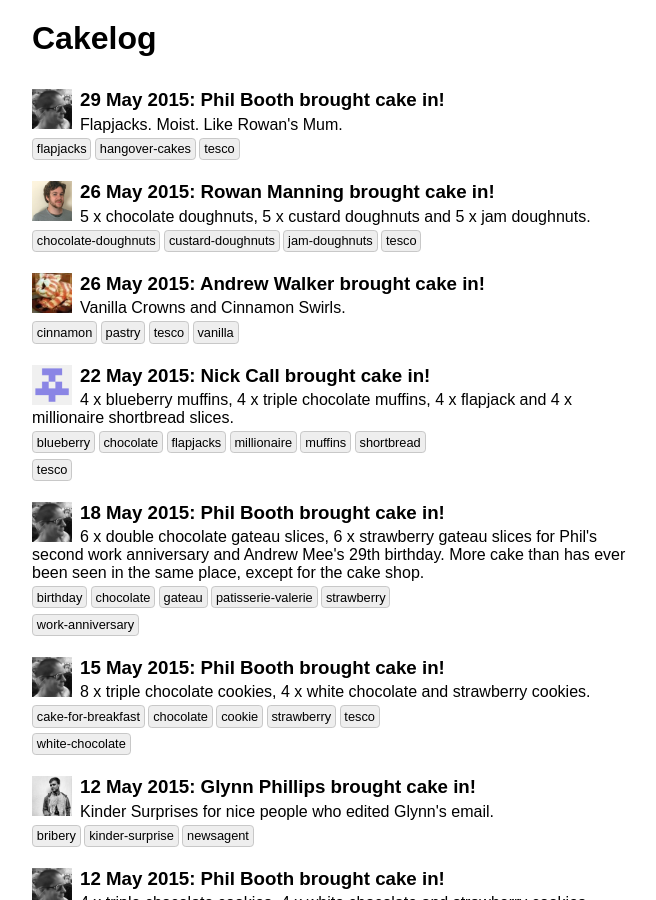
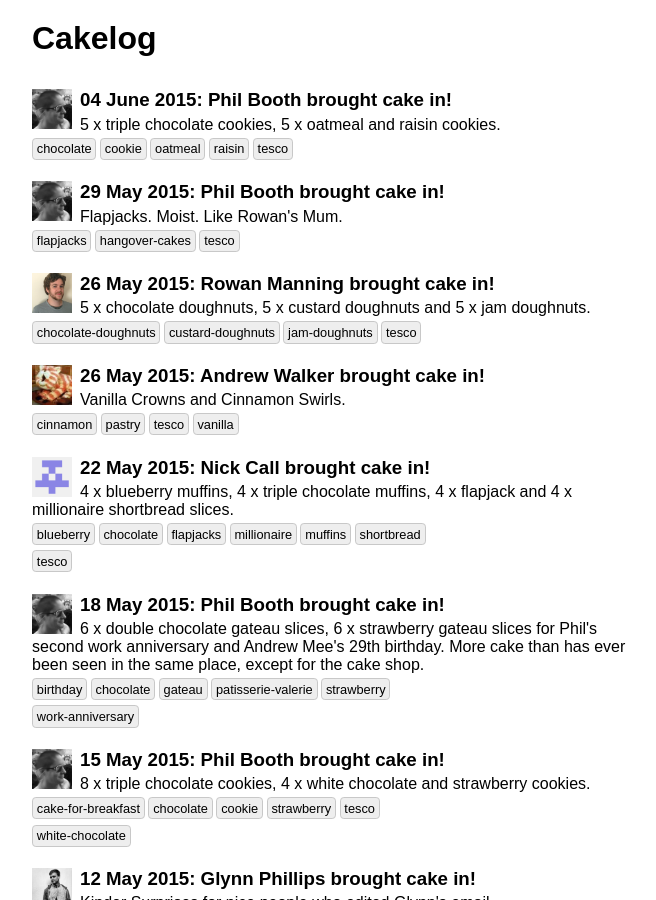
Before and after one commit to fedtoys/cakelog, a Jekyll site: the page built from index.html, in a window 1280 px wide and 900 px high. Shown: the whole window, without its empty margins (308-964 px from the left). Built offline with Jekyll 4.4.1, drawn with Linux system fonts in a browser that asks for light colours.

Commit message:
Cookies.

```diff
--- a/_data/cakelogs.yml
+++ b/_data/cakelogs.yml
@@ -176,3 +176,13 @@
     - flapjacks
     - hangover-cakes
     - tesco
+
+- date: 2015-06-04
+  person: phil
+  description: "5 x triple chocolate cookies, 5 x oatmeal and raisin cookies."
+  tags:
+    - cookie
+    - chocolate
+    - oatmeal
+    - raisin
+    - tesco
```
